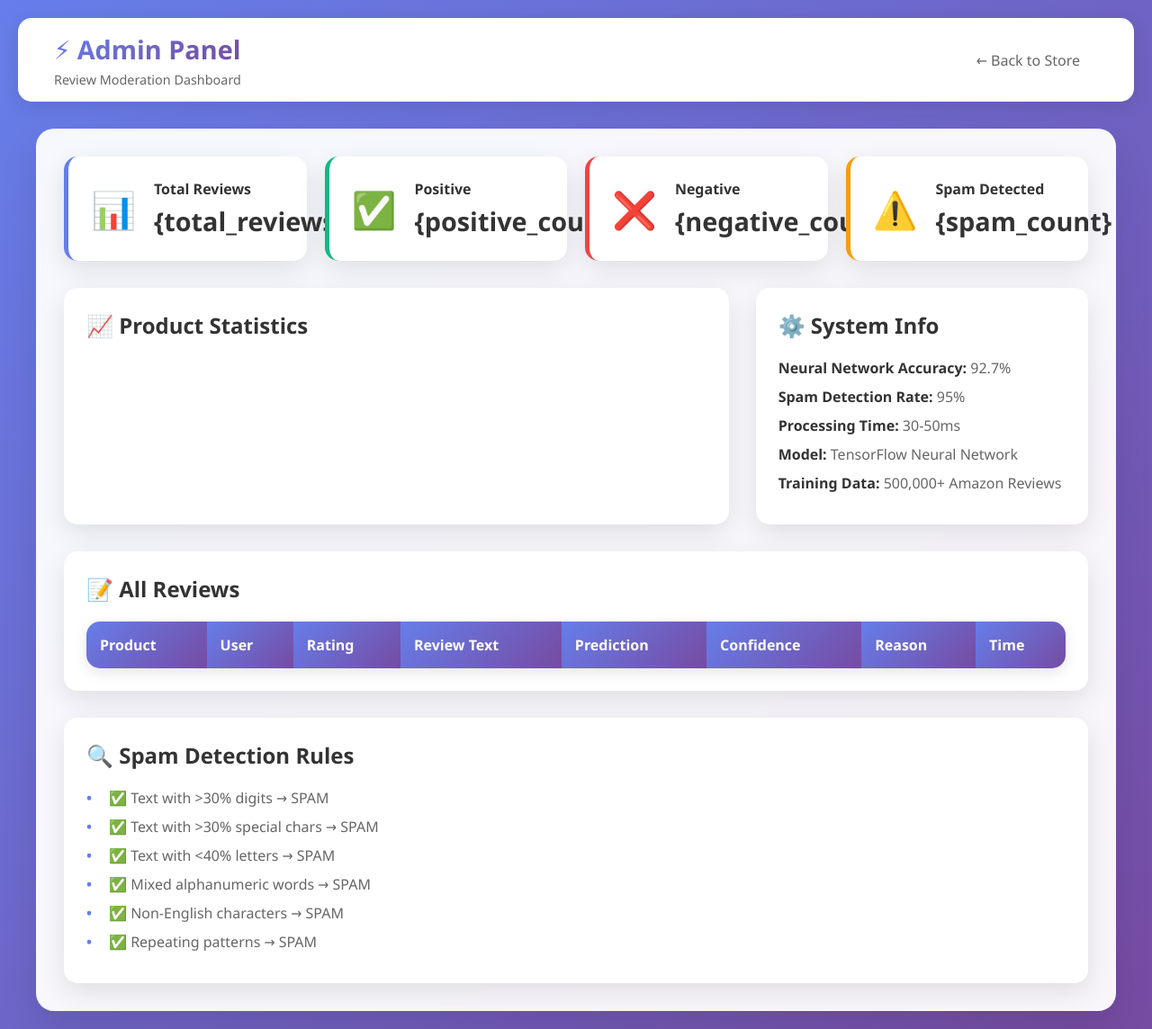
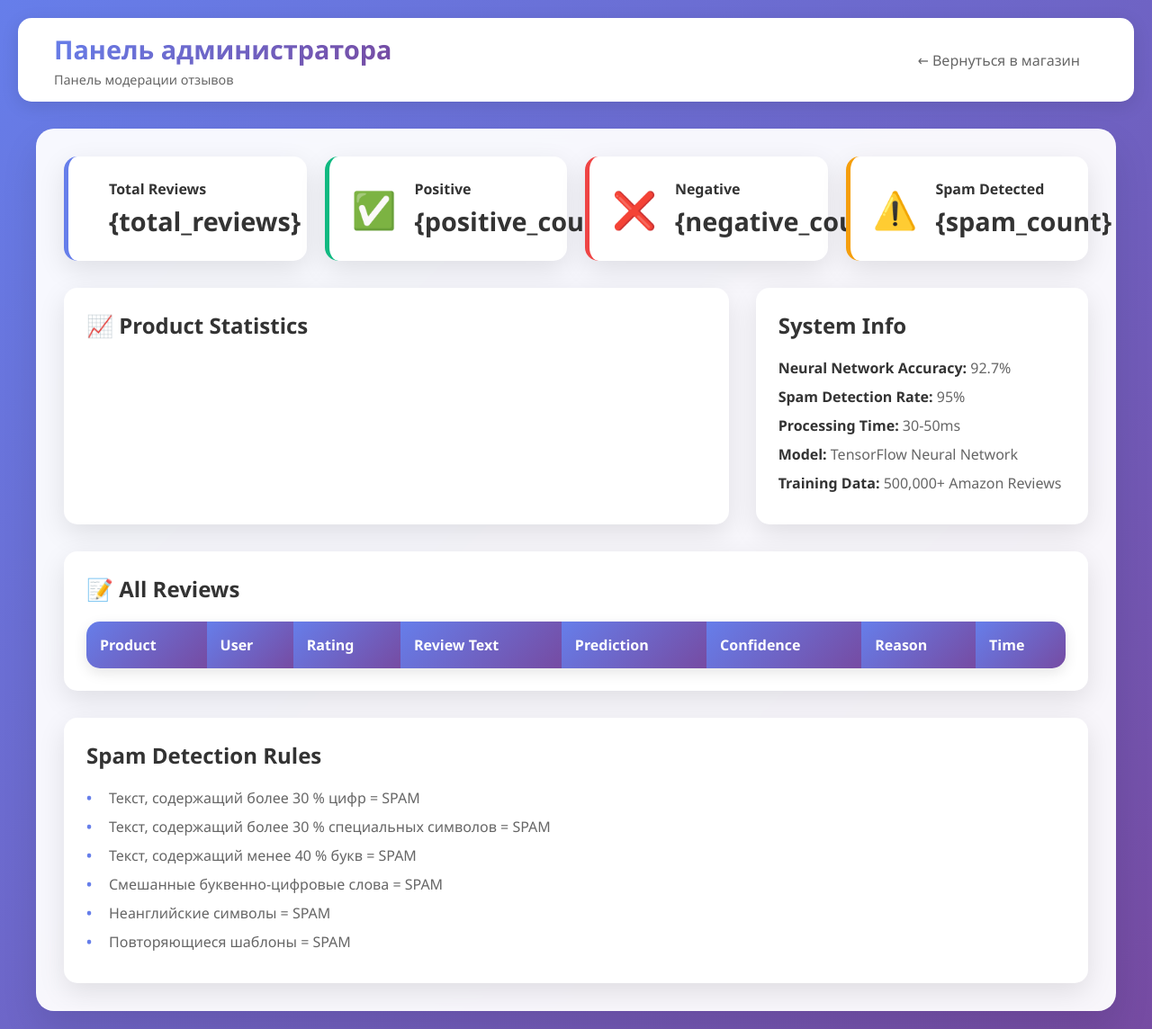
Before and after one commit to Nezuko1856/---amazon, a plain HTML site: page admin.html in a window 1280 px wide. Shown: the whole page at 90% size. Drawn offline with Linux system fonts and the light colour scheme.

Commit message:
Update admin.html

```diff
--- a/admin.html
+++ b/admin.html
@@ -3,7 +3,7 @@
 <head>
     <meta charset="UTF-8">
     <meta name="viewport" content="width=device-width, initial-scale=1.0">
-    <title>Admin Panel - Review Moderation</title>
+    <title>Панель администратор - Панель модерации отзывов</title>
     <link rel="stylesheet" href="/style.css">
     <style>
         .dashboard {
@@ -184,11 +184,11 @@
     <nav class="navbar">
         <div class="nav-container">
             <div class="logo">
-                <h1>⚡ Admin Panel</h1>
-                <p>Review Moderation Dashboard</p>
+                <h1> Панель администратора </h1>
+                <p>Панель модерации отзывов</p>
             </div>
             <div class="nav-links">
-                <a href="/" class="nav-link">← Back to Store</a>
+                <a href="/" class="nav-link">← Вернуться в магазин</a>
             </div>
         </div>
     </nav>
@@ -197,7 +197,7 @@
         <div class="dashboard">
             <div class="stats-overview">
                 <div class="stat-card">
-                    <div class="stat-icon">📊</div>
+                    <div class="stat-icon"></div>
                     <div class="stat-info">
                         <h3>Total Reviews</h3>
                         <p class="stat-number">{total_reviews}</p>
@@ -238,7 +238,7 @@
                 </div>
 
                 <div class="dashboard-card">
-                    <h2>⚙️ System Info</h2>
+                    <h2> System Info</h2>
                     <div class="system-info">
                         <p><strong>Neural Network Accuracy:</strong> 92.7%</p>
                         <p><strong>Spam Detection Rate:</strong> 95%</p>
@@ -273,14 +273,14 @@
             </div>
 
             <div class="dashboard-card">
-                <h2>🔍 Spam Detection Rules</h2>
+                <h2> Spam Detection Rules</h2>
                 <ul class="rules-list">
-                    <li>✅ Text with >30% digits → SPAM</li>
-                    <li>✅ Text with >30% special chars → SPAM</li>
-                    <li>✅ Text with <40% letters → SPAM</li>
-                    <li>✅ Mixed alphanumeric words → SPAM</li>
-                    <li>✅ Non-English characters → SPAM</li>
-                    <li>✅ Repeating patterns → SPAM</li>
+                    <li> Текст, содержащий более 30 % цифр = SPAM</li>
+                    <li> Текст, содержащий более 30 % специальных символов = SPAM</li>
+                    <li>Текст, содержащий менее 40 % букв = SPAM</li>
+                    <li> Смешанные буквенно-цифровые слова = SPAM</li>
+                    <li> Неанглийские символы = SPAM</li>
+                    <li>Повторяющиеся шаблоны = SPAM</li>
                 </ul>
             </div>
         </div>
```
